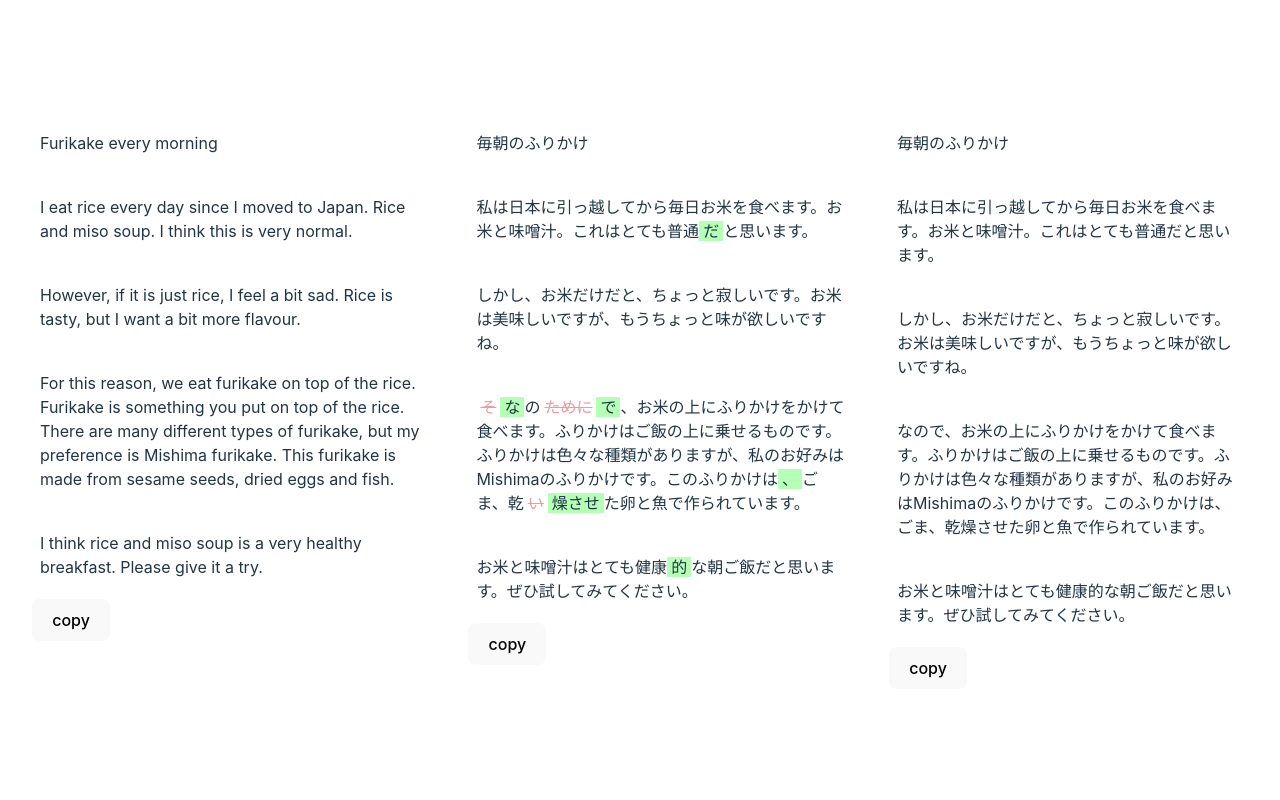
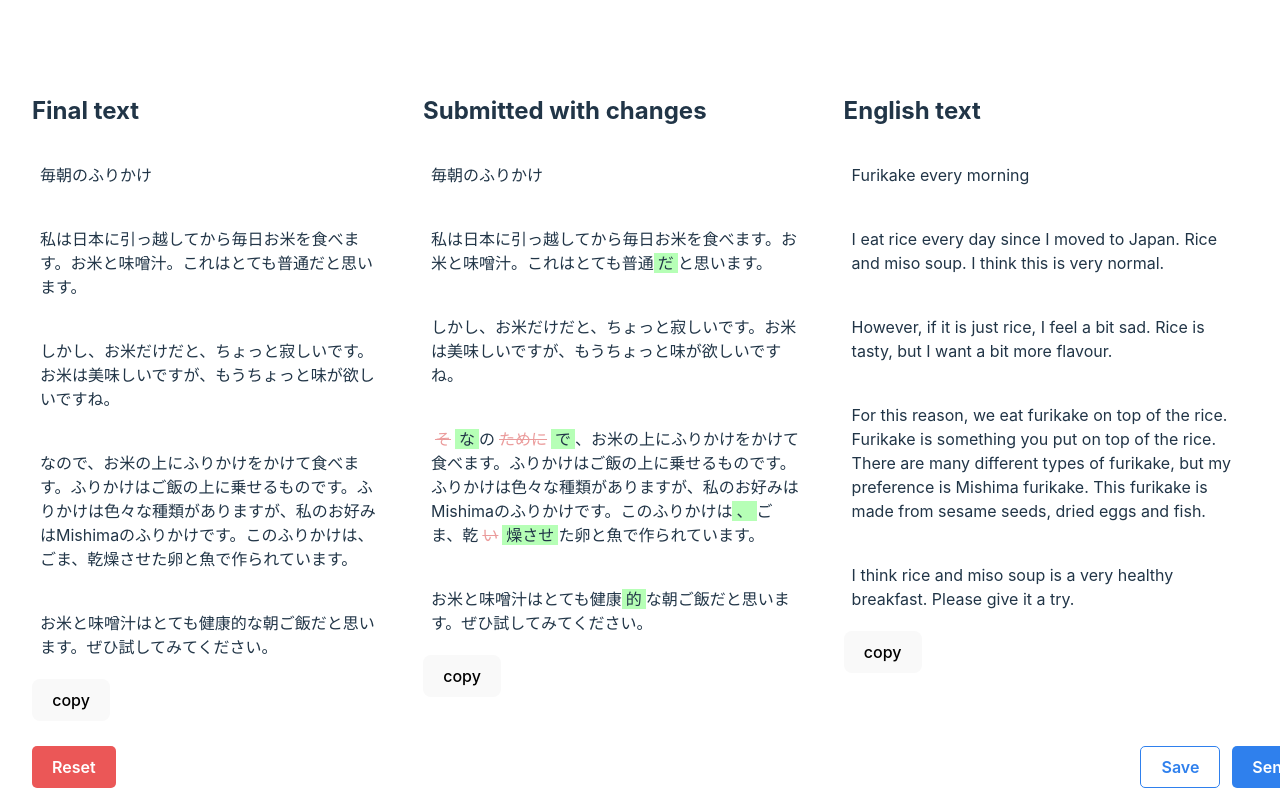
Before and after one commit to Greycastle/jwriter-proofing, a Vue app: page / in a window 1280 px wide. Built offline with nearby package versions, Linux system fonts and the light colour scheme.

Commit message:
Added footer and extracted airtable to service file

```diff
--- a/src/App.vue
+++ b/src/App.vue
@@ -1,9 +1,10 @@
 <script setup lang="ts">
 
 import { ref } from 'vue'
-import Airtable from 'airtable'
 
 import Text from './components/Text.vue';
+import AppButton from './components/AppButton.vue';
+import { getAirtableService, getSubmission } from './services/airtable';
 
 const english = ref(`Furikake every morning
 
@@ -53,17 +54,28 @@ const apiKey = urlParams.get('apiKey')
 if (articleId && apiKey) {
 
   loading.value = true
-  const base = new Airtable({apiKey: apiKey}).base('appro7gNKkQZdEoXZ');
-  base('Submissions').find(articleId, function(err: any, record: any) {
-    if(err) {
-      console.error(err)
-      return
-    }
-    english.value = record['fields']['English']
-    original.value = record['fields']['Japanese']
-    proofed.value = record['fields']['Japanese (Reviewed)'] || original.value
+  getSubmission(getAirtableService(apiKey), articleId).then((article) => {
+    english.value = article.english
+    original.value = article.original
+    proofed.value = article.proofed
+  }).catch((error: any) => {
+    console.error(error)
+  }).finally(() => {
     loading.value = false
   })
+}
+
+function reset() {
+  alert('Resetting the proof-read to the original text, this has not been saved yet.')
+  proofed.value = original.value
+}
+
+function save() {
+  alert('Changes have been saved.')
+}
+
+function send() {
+  alert('Thank you! The author will now be notified that their article has been proof-read.')
 }
 
 </script>
@@ -72,14 +84,50 @@ if (articleId && apiKey) {
   <div v-if="loading">
     Just a sec, I'm loading your article now..
   </div>
-  <div v-else class="parts">
-    <Text :text="english" :selectedParagraph="selectedParagraph"></Text>
-    <Text :text="proofed" :original="original" :selectedParagraph="selectedParagraph"></Text>
-    <Text :text="proofed" v-on:updated="updated" v-on:selected="selectParagraph"></Text>
+  <div v-else>
+    <div class="parts">
+      <Text title="Final text" :text="proofed" v-on:updated="updated" v-on:selected="selectParagraph"></Text>
+      <Text title="Submitted with changes" :text="proofed" :original="original" :selectedParagraph="selectedParagraph"></Text>
+      <Text title="English text" :text="english" :selectedParagraph="selectedParagraph"></Text>
+    </div>
+    <div class="footer">
+      <div class="left-align">
+        <AppButton type="destructive" @click="reset">Reset</AppButton>
+      </div>
+      <div class="right-align">
+        <AppButton type="secondary" @click="save">Save</AppButton>
+        <AppButton type="primary" @click="send">Send</AppButton>
+      </div>
+    </div>
   </div>
 </template>
 
 <style scoped>
+.footer {
+  position: fixed;
+  bottom: 0px;
+  display: flex;
+  width: 100%;
+  max-width: 1280px;
+  margin: 12px 0px;
+  justify-content: space-between;
+  align-items: stretch;
+}
+
+.footer .left-align {
+  flex: 1;
+  display: flex;
+  justify-content: flex-start;
+  gap: 12px;
+}
+
+.footer .right-align {
+  flex: 1;
+  display: flex;
+  justify-content: flex-end;
+  gap: 12px;
+}
+
 .parts {
   display: flex;
   flex-direction: row;
--- /dev/null
+++ b/src/components/AppButton.vue
@@ -0,0 +1,67 @@
+<script setup lang="ts">
+
+defineProps({
+  type: {
+    type: String,
+    default: 'primary'
+  }
+})
+
+defineEmits(['click'])
+
+</script>
+
+<template>
+    <button :class="type" @click="$emit('click')"><slot></slot></button>
+</template>
+
+<style scoped>
+
+button {
+  padding: 10px 20px;
+  border-radius: 5px;
+  border: none;
+  font-size: 16px;
+  font-weight: 600;
+  cursor: pointer;
+}
+
+button:focus {
+  outline: none;
+}
+
+button.primary {
+  background-color: #2F80ED;
+  color: white;
+}
+
+button.primary:hover {
+  background-color: #74b0ff;
+  color: white;
+  transition: ease-in-out 0.05s;
+}
+
+button.secondary {
+  color: #2F80ED;
+  border: 1px solid #2F80ED;
+  background-color: white;
+}
+
+button.secondary:hover {
+  color: #74b0ff;
+  border: 1px solid #74b0ff;
+  background-color: white;
+  transition: ease-in-out 0.05s;
+}
+
+button.destructive {
+  background-color: #EB5757;
+  color: white;
+  transition: ease-in-out 0.05s;
+}
+
+button.destructive:hover {
+  background-color: #e88b8b;
+}
+
+</style>
--- a/src/components/Text.vue
+++ b/src/components/Text.vue
@@ -3,6 +3,10 @@ import { ref, computed } from 'vue'
 import { diffChars } from 'diff'
 
 const props = defineProps({
+  title: {
+    type: String,
+    required: true
+  },
   text: {
     type: String,
     required: true
@@ -67,10 +71,18 @@ function copy() {
   }, 500)
 }
 
+const noChanges = computed(() => {
+  return props.original && props.original === props.text
+})
+
 </script>
 
 <template>
   <div class="text-block">
+    <h2>{{ title }}</h2>
+    <div class="alert" v-if="noChanges">
+      No changes
+    </div>
     <p v-for="content, index of paragraphs" v-bind:class="{ 'selected': selectedParagraph === index, 'copied': copied }" v:key="content" contenteditable="true" v-on:focus="emit('selected', index)" v-on:blur="bindValue($event, index)">
       <span v-if="isString(content)">{{ content }}</span>
       <div v-else>
--- /dev/null
+++ b/src/services/airtable.ts
@@ -0,0 +1,45 @@
+import Airtable from "airtable";
+
+abstract class AirtableService {
+    apiKey: string
+
+    constructor(apiKey: string) {
+        this.apiKey = apiKey
+    }
+}
+
+export function getAirtableService(apiKey: string) : AirtableService {
+    return {
+        apiKey
+    }
+}
+
+export abstract class ArticleEntry {
+    english: string;
+    original: string;
+    proofed: string;
+
+    constructor(english: string, original: string, proofed: string) {
+        this.english = english
+        this.original = original
+        this.proofed = proofed
+    }
+}
+
+export async function getSubmission(service: AirtableService, articleId: string) : Promise<ArticleEntry> {
+    const base = new Airtable({apiKey: service.apiKey}).base('appro7gNKkQZdEoXZ');
+    return new Promise((resolve, reject) => {
+        base('Submissions').find(articleId, function(err: any, record: any) {
+            if (err) {
+                reject(err)
+            } else {
+                const original = record['fields']['Japanese']
+                resolve({
+                    english: record['fields']['English'],
+                    original: original,
+                    proofed: record['fields']['Japanese (Reviewed)'] || original
+                })
+            }
+        })
+    })
+}
```
